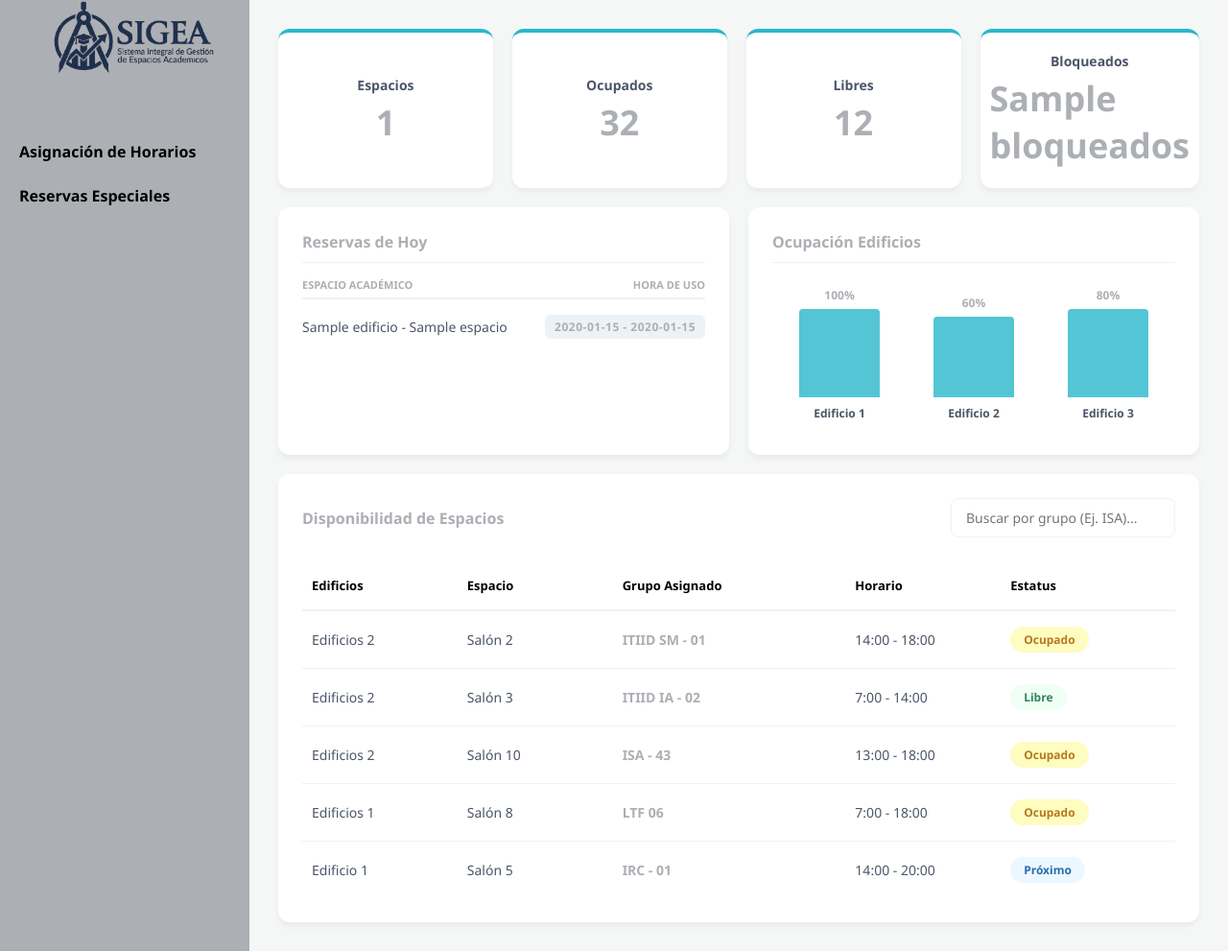
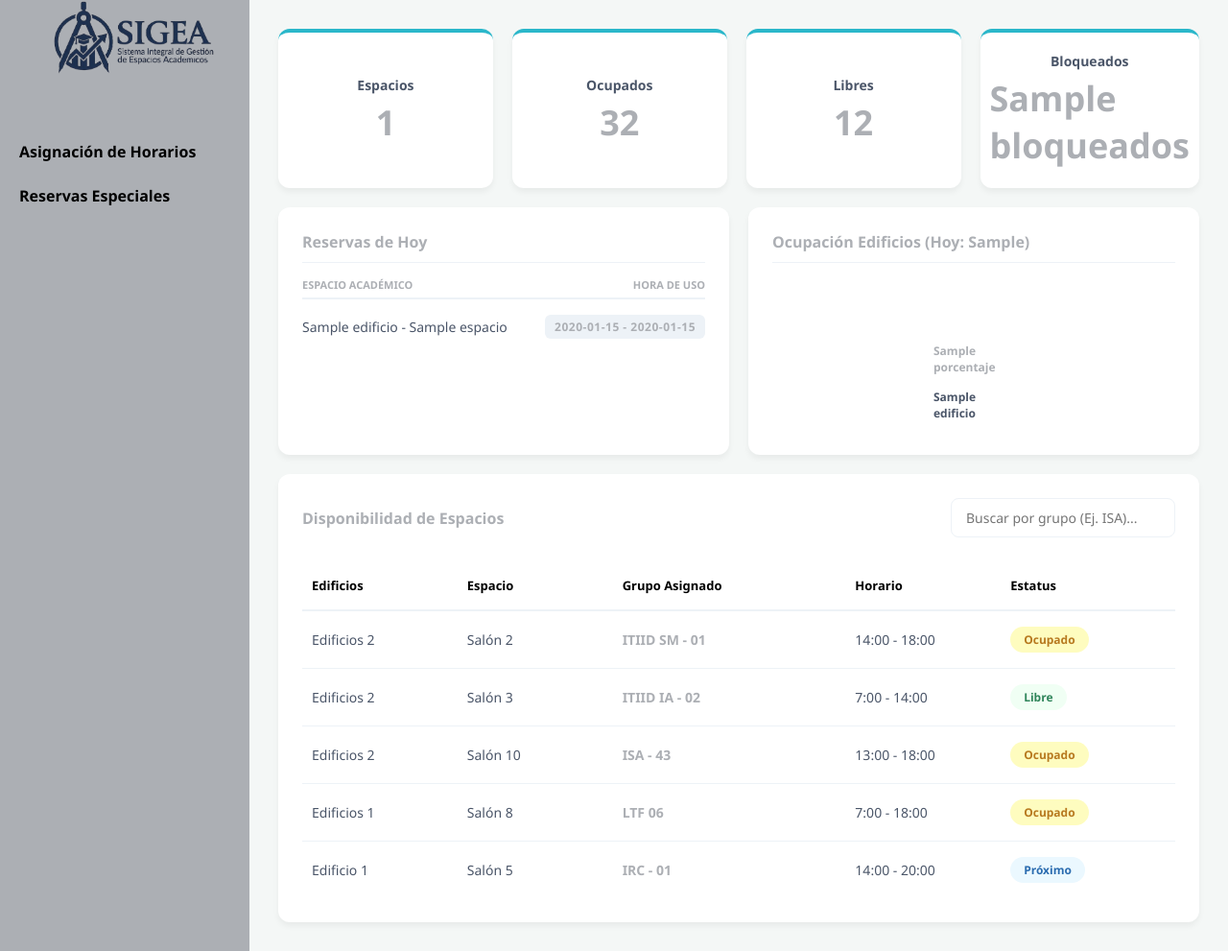
Before and after one commit to AlexRgl21/SIGEA, a Flask app: template templates/principal.html in a window 1280 px wide. Shown: the part 70-1061 px from the top of the page at 96% size. Run offline with Flask 3, Linux system fonts and the light colour scheme; the template is opened without the code that fills it: most values are stand-ins (such as "Sample title", 1, 10 or a date in 2020).

Commit message:
feat(ui-panel): renderizar grafica dinamica de ocupacion
- Se reemplazaron las barras estaticas por un ciclo en Jinja2 que ajusta la altura (height) dinamicamente.
- Se anadio un estado vacio (empty state) para mostrar un mensaje de aviso cuando no hay datos en el dia actual.

```diff
--- a/templates/principal.html
+++ b/templates/principal.html
@@ -50,25 +50,20 @@
             </div>
 
             <div class="card widget-card">
-                <h3 class="widget-title">Ocupación Edificios</h3>
+                <h3 class="widget-title">Ocupación Edificios (Hoy: {{ dia_hoy }})</h3>
                 <div class="chart-placeholder">
+
+                    {% for dato in datos_grafica %}
                     <div class="bar-column">
-                        <span class="bar-percent">100%</span>
-                        <div class="bar" style="height: 100%;"></div>
-                        <span class="bar-label">Edificio 1</span>
+                        <span class="bar-percent">{{ dato.porcentaje }}</span>
+
+                        <div class="bar" style="height: {{ dato.porcentaje }}%;"></div>
+
+                        <span class="bar-label">{{ dato.edificio }}</span>
                     </div>
-
-                    <div class="bar-column">
-                        <span class="bar-percent">60%</span>
-                        <div class="bar" style="height: 60%;"></div>
-                        <span class="bar-label">Edificio 2</span>
-                    </div>
-
-                    <div class="bar-column">
-                        <span class="bar-percent">80%</span>
-                        <div class="bar" style="height: 80%;"></div>
-                        <span class="bar-label">Edificio 3</span>
-                    </div>
+                    {% else %}
+                        <p style="width: 100%; text-align: center; color: #777;">No hay datos de ocupación para hoy</p>
+                    {% endfor %}
                 </div>
             </div>
         </div>
```
